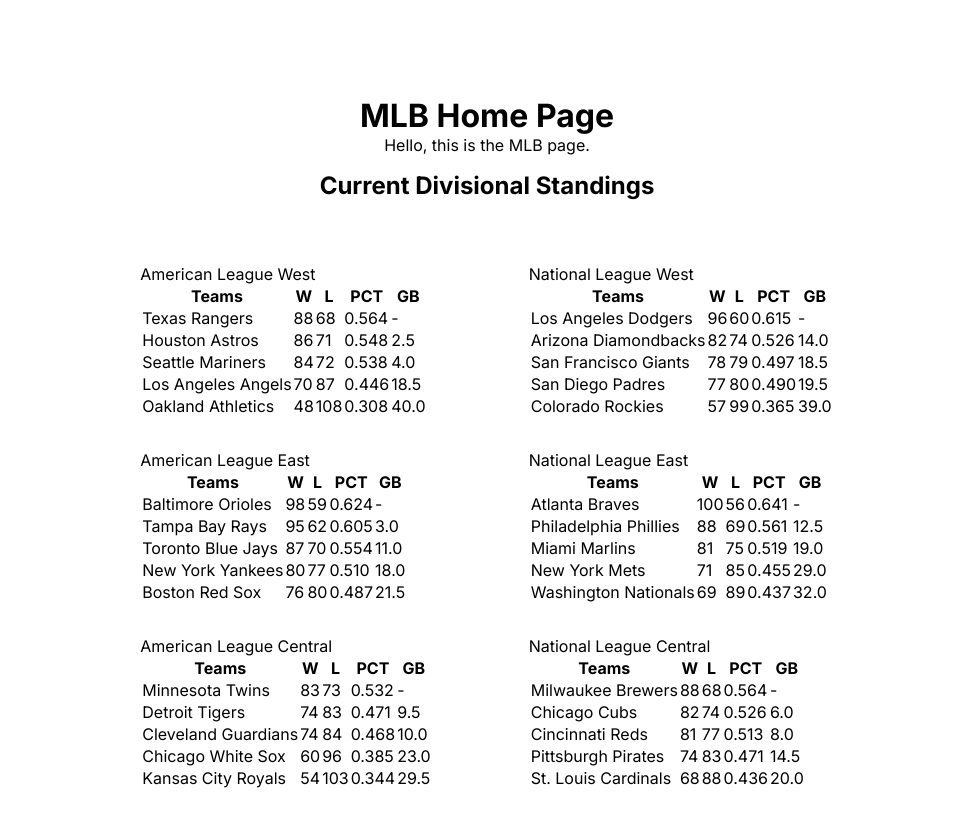
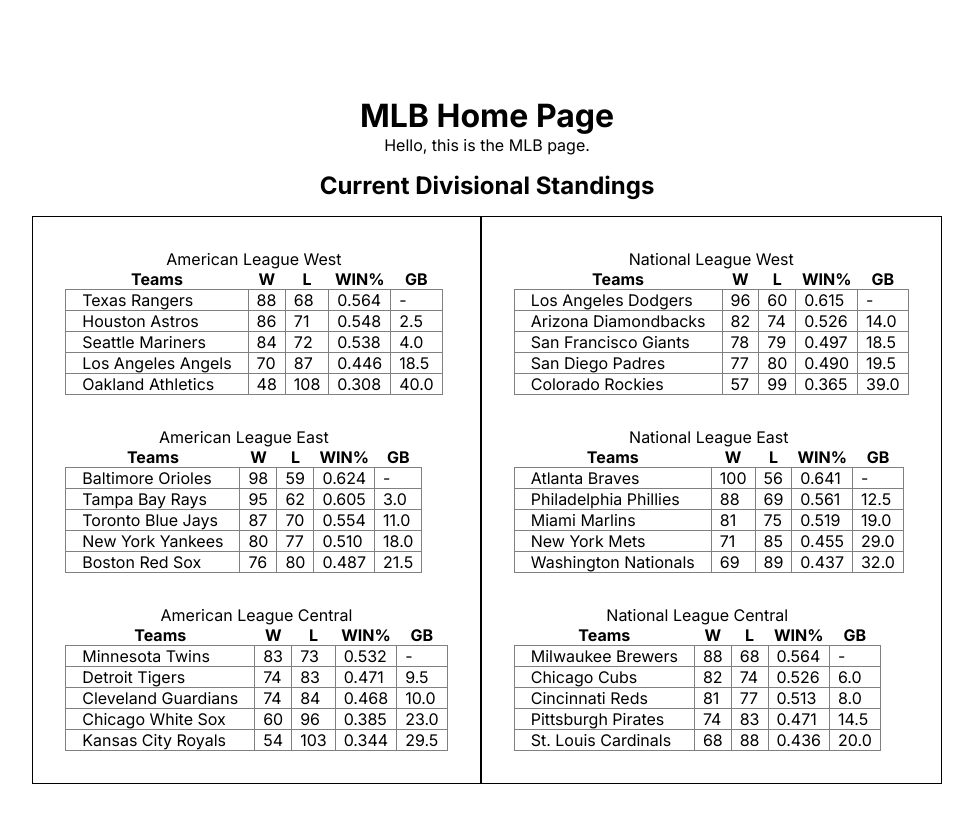
Before and after one commit to GersonSR/sport-pages, a Next.js app: page /baseball/MLB in a window 1280 px wide. Shown: the top 826 px of the page, without its empty margins (153-1126 px from the left). Built offline with nearby package versions, Linux system fonts and the light colour scheme.

Commit message:
Table styling for division.

```diff
--- a/src/app/baseball/MLB/_components/divisionstandings.js
+++ b/src/app/baseball/MLB/_components/divisionstandings.js
@@ -7,25 +7,32 @@ const DivisionStandings = ({ division }) => {
 
   return (
     <div className={styles["division"]}>
-      <span>{division.div_name}</span>
-      <table className="teams-table">
+      <table className={styles["teams-table"]}>
+        <caption>{division.div_name}</caption>
+        <colgroup>
+          <col/>
+          <col></col>
+          <col></col>
+          <col></col>
+          <col></col>
+        </colgroup>
         <thead>
           <tr>
             <th>Teams</th>
             <th>W</th>
             <th>L</th>
-            <th>PCT</th>
+            <th>WIN%</th>
             <th>GB</th>
           </tr>
         </thead>
         <tbody>
           {division.teams.map((team) => (
-            <tr key={team.team_id}>
-              <td>{team.name}</td>
-              <td>{team.w}</td>
-              <td>{team.l}</td>
-              <td>{calculatePCT(team.w, team.l)}</td>
-              <td>{team.gb}</td>
+            <tr className={styles["team-row"]} key={team.team_id}>
+              <td className={styles["team-names"]}>{team.name}</td>
+              <td className={styles["wins"]}>{team.w}</td>
+              <td className={styles["losses"]}>{team.l}</td>
+              <td className={styles["win-pct"]}>{calculatePCT(team.w, team.l)}</td>
+              <td className={styles["games-back"]}>{team.gb}</td>
             </tr>
           ))}
         </tbody>
--- a/src/app/baseball/MLB/_components/divisionstandings.module.css
+++ b/src/app/baseball/MLB/_components/divisionstandings.module.css
@@ -1,3 +1,34 @@
 .division {
   padding: 1rem;
 }
+
+.teams-table {
+  border-collapse: collapse;
+}
+
+.team-row {
+  border: 1px solid gray;
+}
+
+.team-row td {
+  border-left: 1px solid gray;
+}
+.team-names {
+  padding: 0 1rem;
+}
+
+.wins {
+  padding: 0 .5rem;
+}
+
+.losses {
+  padding: 0 .5rem;
+}
+
+.win-pct {
+  padding: 0 .5rem;
+}
+
+.games-back {
+  padding: 0 .5rem;
+}
--- a/src/app/baseball/MLB/_components/leaguestandings.module.css
+++ b/src/app/baseball/MLB/_components/leaguestandings.module.css
@@ -10,5 +10,6 @@
 }
 
 .league {
-  padding: 2rem;
+  padding: 1rem;
+  border: 1px solid black;
 }
```
